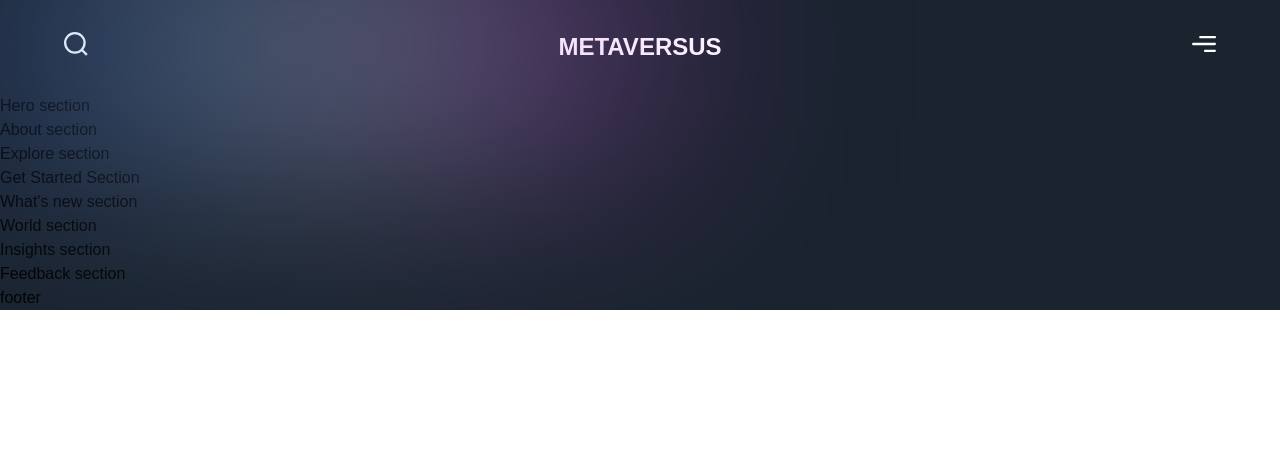
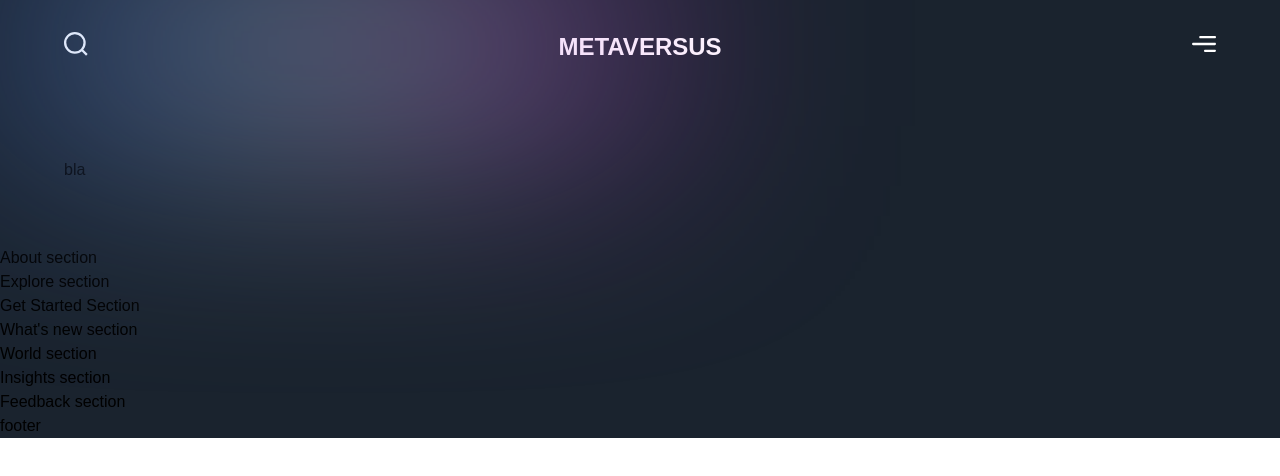
Before and after one commit to larryh12/metaversus-site, a Next.js app: page / in a window 1280 px wide. Shown: the top 476 px of the page. Built offline with nearby package versions, Linux system fonts and the light colour scheme; a web font is replaced by a local one.

Commit message:
add parent motion div in hero

```diff
--- a/components/Navbar.jsx
+++ b/components/Navbar.jsx
@@ -12,7 +12,8 @@ const Navbar = () => (
     whileInView="show"
     className={`${styles.xPaddings} py-8 relative`}
   >
-    <div className="absolute w-[50%] inset-0 gradient-01" />
+    {/* the gradient in the bg */}
+    <div className="absolute w-[50%] inset-0 gradient-01" />{' '}
     <div className={`${styles.innerWidth} mx-auto flex justify-between gap-8`}>
       <img
         src="search.svg"
--- a/sections/Hero.jsx
+++ b/sections/Hero.jsx
@@ -1,8 +1,23 @@
 'use client';
 
+import { motion } from 'framer-motion';
+
+import styles from '../styles';
+import { slideIn, staggerContainer, textVariant } from '../utils/motion';
+
 const Hero = () => (
-  <section>
-    Hero section
+  <section className={`${styles.yPaddings} sm:pl-16 pl-6`}>
+    {/* parent motion div to render animation */}
+    <motion.div
+      variants={staggerContainer}
+      initial="hidden"
+      whileInView="show"
+      // anime not only once but multiple time when scroll to viewport
+      viewport={{ once: false, amount: 0.25 }}
+      className={`${styles.innerWidth} mx-auto flex flex-col`}
+    >
+      bla
+    </motion.div>
   </section>
 );
 
```
